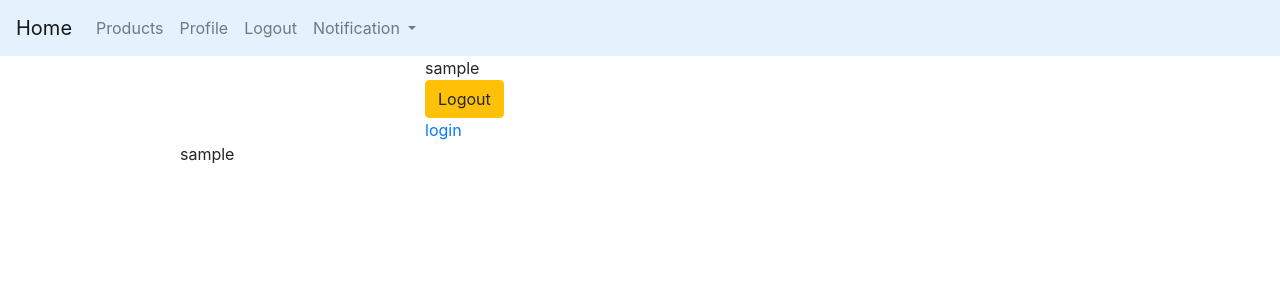
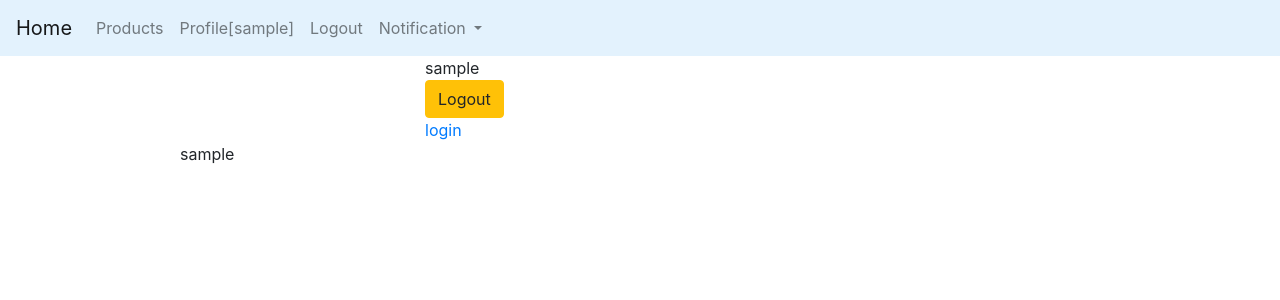
Before and after one commit to navill/Toy_trade, a Django app: page / in a window 1280 px wide. Shown: the top 300 px of the page. Run offline with Django 3.2, Linux system fonts and the light colour scheme; the visitor is signed in with stand-in values (Sample User, id 1); data that the repository does not hold is empty; some libraries are stand-ins or nearby versions.

Commit message:
add user name in navbar

```diff
--- a/src/templates/defaults/navbar.html
+++ b/src/templates/defaults/navbar.html
@@ -14,7 +14,7 @@
 
 			{% if request.user.is_authenticated %}
 			<li class="nav-item">
-				<a class="nav-link" href="{% url 'accounts:detail' request.user %}">Profile</a>
+				<a class="nav-link" href="{% url 'accounts:detail' request.user %}">Profile[{{ request.user }}]</a>
 			</li>
 			<li class="nav-item">
 				<a class="nav-link" href="{% url 'logout' %}">Logout</a>
```
